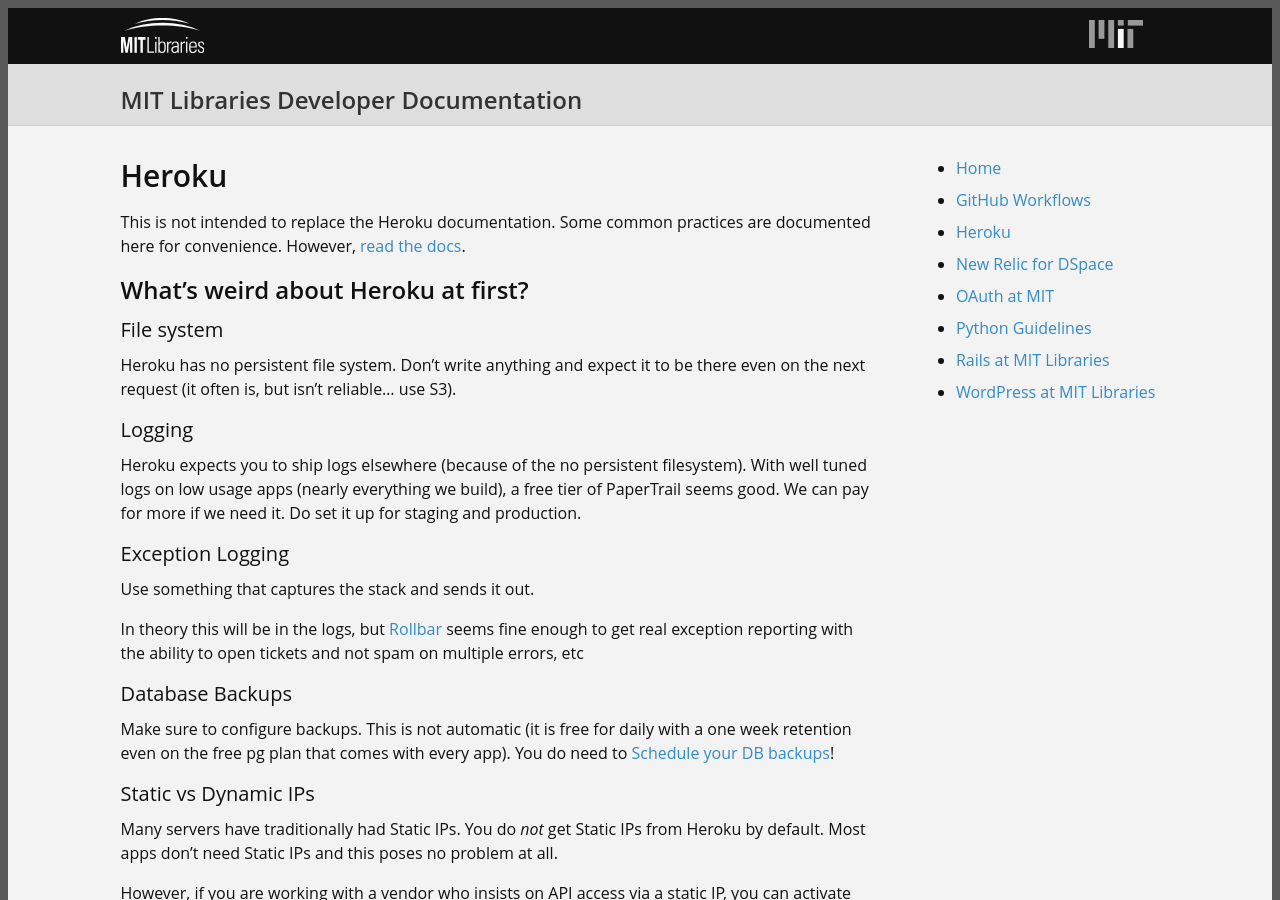
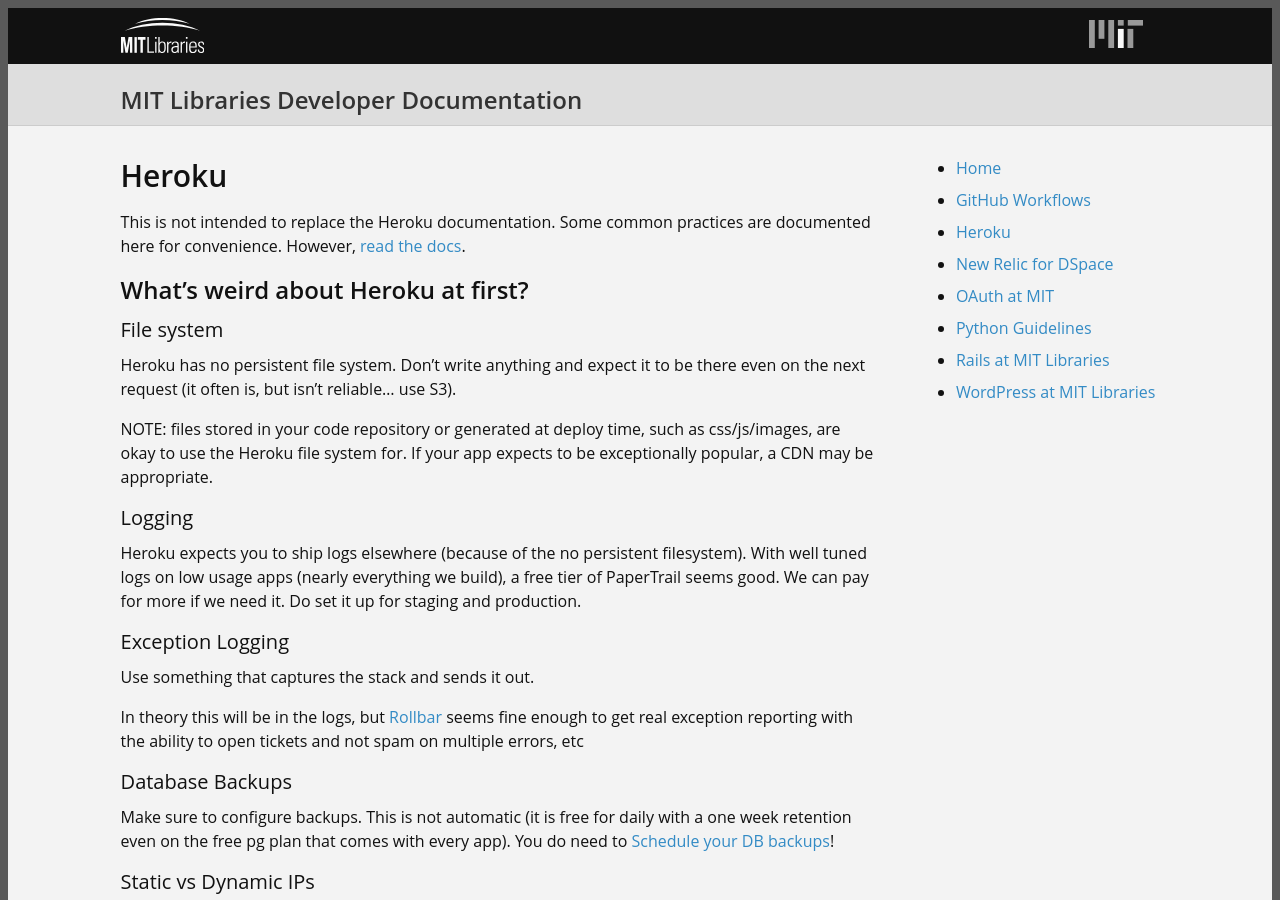
Before and after one commit to MITLibraries/guides, a Jekyll site: the page built from heroku.md, in a window 1280 px wide and 900 px high. Built offline with Jekyll 4.4.1, drawn with Linux system fonts in a browser that asks for light colours; emoji names are drawn with the system emoji font; our own code applies the rules of GitHub Pages for plain Markdown files.

Commit message:
add note about heroku file system for assets

```diff
--- a/heroku.md
+++ b/heroku.md
@@ -15,6 +15,10 @@
 Heroku has no persistent file system. Don’t write anything and
 expect it to be there even on the next request (it often is, but
 isn’t reliable… use S3).
+
+NOTE: files stored in your code repository or generated at deploy time, such as
+css/js/images, are okay to use the Heroku file system for. If your app expects
+to be exceptionally popular, a CDN may be appropriate.
 
 ### Logging
 
```
